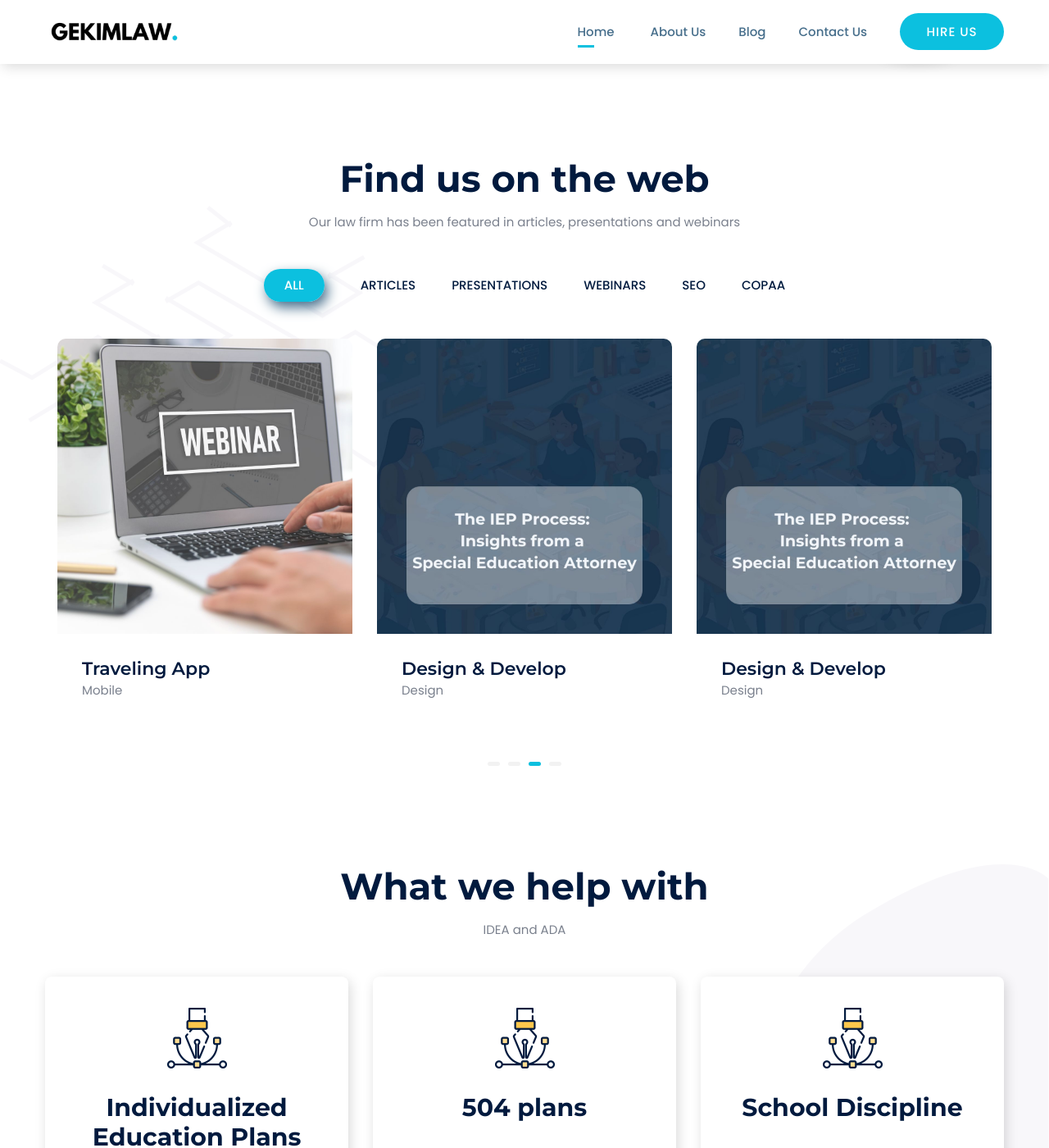
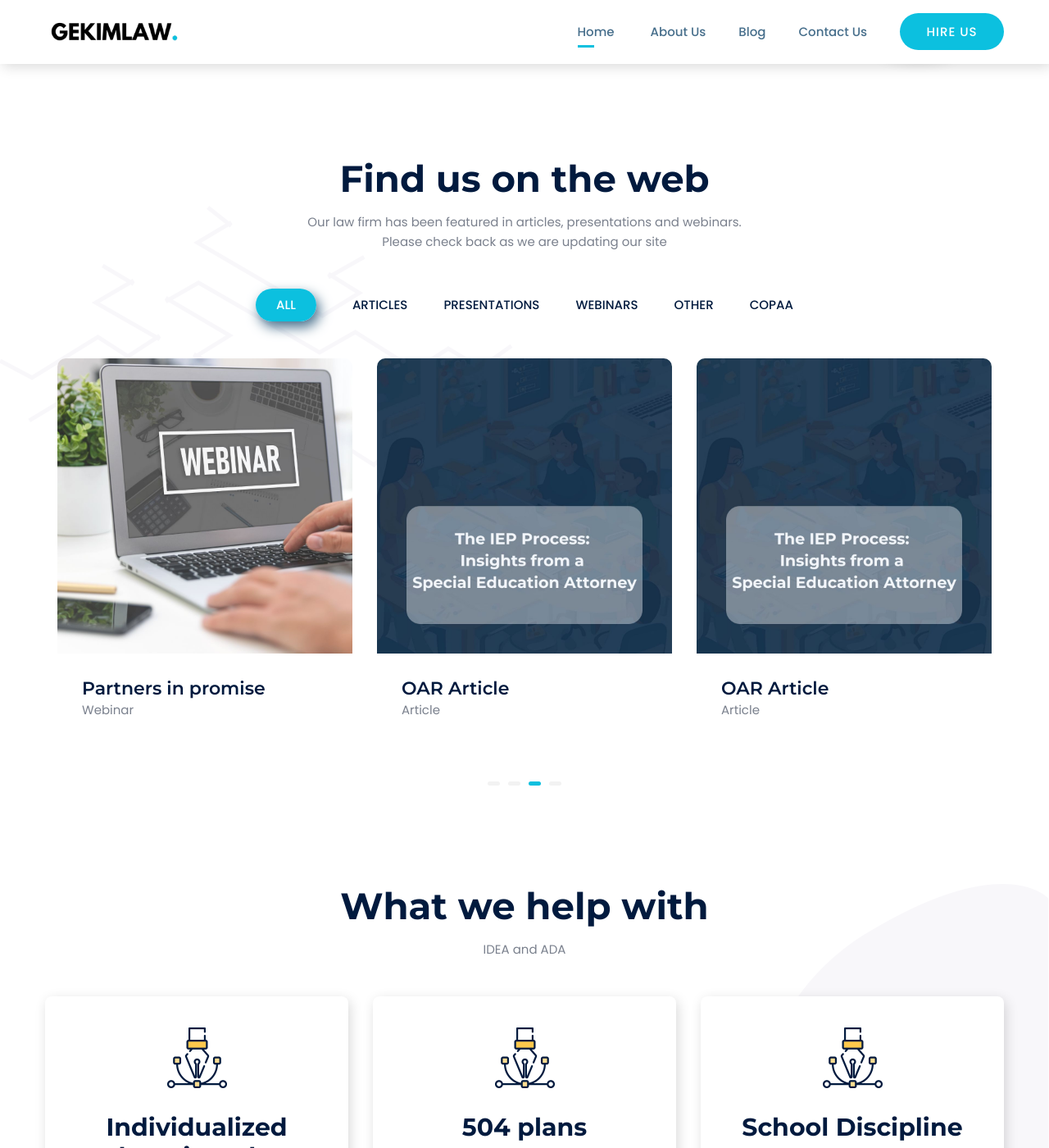
Before and after one commit to GEKimLaw/gekimlaw.github.io, a Jekyll site: the page built from index.md, in a window 1280 px wide and 1400 px high, scrolled down 2557 px. Shown: the whole window at 82% size. Built offline with Jekyll 4.4.1, drawn with Linux system fonts in a browser that asks for light colours; comment, search, counter and statistics services are not loaded.

Commit message:
updated categories for projects and will add links later

```diff
--- a/_includes/latest-projects.html
+++ b/_includes/latest-projects.html
@@ -8,7 +8,7 @@
 			<div class="col-lg-12">
 				<div class="section_title text-center">
 					<h2>Find us on the web</h2>
-					<p>Our law firm has been featured in articles, presentations and webinars</p>
+					<p>Our law firm has been featured in articles, presentations and webinars. Please check back as we are updating our site</p>
 				</div>
 			</div>
 		</div>
@@ -19,53 +19,53 @@
 					<button class="project_btn" data-filter=".cat1">Articles</button>
 					<button class="project_btn" data-filter=".cat2">Presentations</button>
 					<button class="project_btn" data-filter=".cat3">Webinars</button>
-					<button class="project_btn" data-filter=".cat4">SEO</button>
+					<button class="project_btn" data-filter=".cat4">Other</button>
 					<button class="project_btn" data-filter=".cat5">COPAA</button>
 				</div>
 			</div>
 		</div>
 		<div class="projects_slider_content">
-			<div class="single_project cat1 cat5">
+			<div class="single_project cat1">
 				<div class="grid_item">
 					<div class="deneb_img">
 						<img src="{{ "/assets/images/portfolio_1.jpg" | absolute_url }}" class="img-fluid" alt="">
 					</div>
 					<div class="deneb_info">
-						<h4><a href="#">Design & Develop</a></h4>
-						<p>Design</p>
+						<h4><a href="#">OAR Article</a></h4>
+						<p>Article</p>
 					</div>
 				</div>
 			</div>
-			<div class="single_project cat2 cat4">
+			<div class="single_project cat2 cat3">
 				<div class="grid_item">
 					<div class="deneb_img">
 						<img src="{{ "/assets/images/portfolio_2.jpg" | absolute_url }}" class="img-fluid" alt="">
 					</div>
 					<div class="deneb_info">
-						<h4><a href="#">Product Display</a></h4>
-						<p>Branding</p>
+						<h4><a href="#">Partners In Promise</a></h4>
+						<p>Webinar</p>
 					</div>
 				</div>
 			</div>
-			<div class="single_project cat3 cat1">
+			<div class="single_project cat2 cat3 ">
 				<div class="grid_item">
 					<div class="deneb_img">
 						<img src="{{ "/assets/images/portfolio_3.jpg" | absolute_url }}" class="img-fluid" alt="">
 					</div>
 					<div class="deneb_info">
-						<h4><a href="#">Traveling App</a></h4>
-						<p>Mobile</p>
+						<h4><a href="#">Partners in promise</a></h4>
+						<p>Webinar</p>
 					</div>
 				</div>
 			</div>
-			<div class="single_project cat1 cat5">
+			<div class="single_project cat1 ">
 				<div class="grid_item">
 					<div class="deneb_img">
 						<img src="{{ "/assets/images/portfolio_1.jpg" | absolute_url }}" class="img-fluid" alt="">
 					</div>
 					<div class="deneb_info">
-						<h4><a href="#">Design & Develop</a></h4>
-						<p>Design</p>
+						<h4><a href="#">OAR Article</a></h4>
+						<p>Article</p>
 					</div>
 				</div>
 			</div>
```
